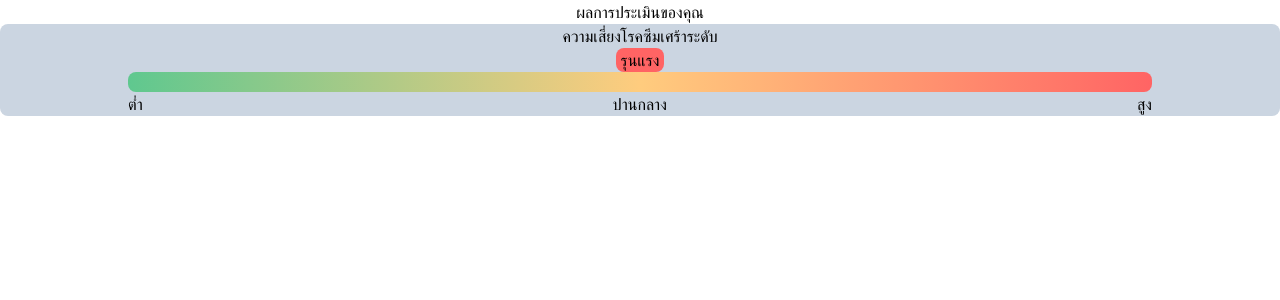
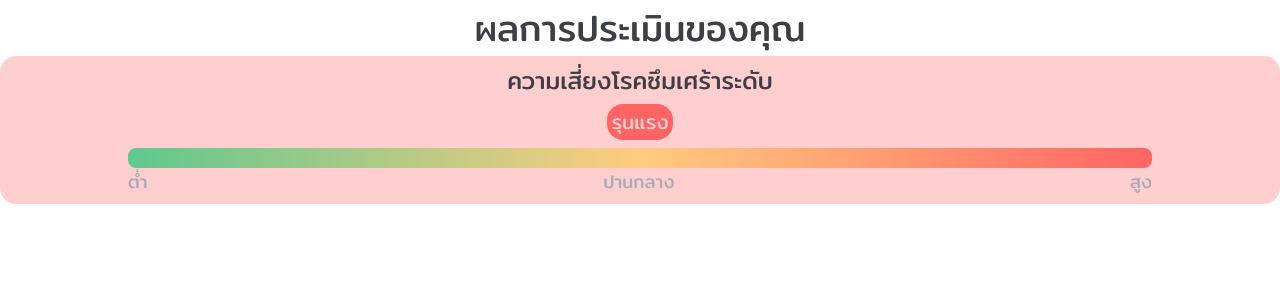
Before and after one commit to WinSukon/AIMET-test-frontend, a Next.js app in the folder frontend/: page / in a window 1280 px wide. Shown: the top 300 px of the page. Built offline with nearby package versions, Linux system fonts and the light colour scheme; no server answers.

Commit message:
feat: added some style

```diff
--- a/frontend/src/app/globals.css
+++ b/frontend/src/app/globals.css
@@ -1,3 +1,19 @@
 @tailwind base;
 @tailwind components;
 @tailwind utilities;
+
+.little-text {
+  @apply text-sm md:text-base lg:text-lg;
+}
+
+.small-text {
+  @apply text-base md:text-lg lg:text-xl;
+}
+
+.medium-text {
+  @apply text-lg md:text-xl lg:text-2xl;
+}
+
+.large-text {
+  @apply text-2xl md:text-3xl lg:text-4xl;
+}
--- a/frontend/src/app/layout.tsx
+++ b/frontend/src/app/layout.tsx
@@ -1,8 +1,8 @@
 import type { Metadata } from "next";
-import { Inter } from "next/font/google";
+import { Mitr } from "next/font/google";
 import "./globals.css";
 
-const inter = Inter({ subsets: ["latin"] });
+const mitr = Mitr({weight: '400', subsets: ["latin"] });
 
 export const metadata: Metadata = {
   title: "Create Next App",
@@ -16,7 +16,7 @@ export default function RootLayout({
 }>) {
   return (
     <html lang="en">
-      <body className={inter.className}>{children}</body>
+      <body className={mitr.className}>{children}</body>
     </html>
   );
 }
--- a/frontend/src/components/SeverityResult.tsx
+++ b/frontend/src/components/SeverityResult.tsx
@@ -1,14 +1,18 @@
 const SeverityResult = () => {
   return (
     <div className="text-center rounded-lg w-full flex flex-col h-full ">
-      <div className="">ผลการประเมินของคุณ</div>
+      <div className="large-text text-[#3E3F45] m-2">ผลการประเมินของคุณ</div>
 
-      <div className="bg-slate-300 rounded-lg flex flex-col items-center">
-        <h2>ความเสี่ยงโรคซึมเศร้าระดับ</h2>
-        <div className="rounded-lg bg-[#FF6464] mx-auto w-12">รุนแรง</div>
-        <div className="w-4/5">
+      <div className="bg-[#FFCFCF] rounded-2xl flex flex-col items-center ">
+        <div className="medium-text text-[#3E3F45] m-2">
+          ความเสี่ยงโรคซึมเศร้าระดับ
+        </div>
+        <div className="rounded-2xl bg-[#FF6464] mx-auto p-1 small-text text-[#FFCFCF]">
+          รุนแรง
+        </div>
+        <div className="w-4/5 m-2">
           <div className="bg-gradient-to-r rounded-lg from-[#5FC88F] via-[#FFCC7E]  to-[#FF6464] h-5"></div>
-          <div className="flex justify-between">
+          <div className="flex justify-between text-[#A9AAB6] little-text">
             <div>ต่ำ</div>
             <div>ปานกลาง</div>
             <div>สูง</div>
```
